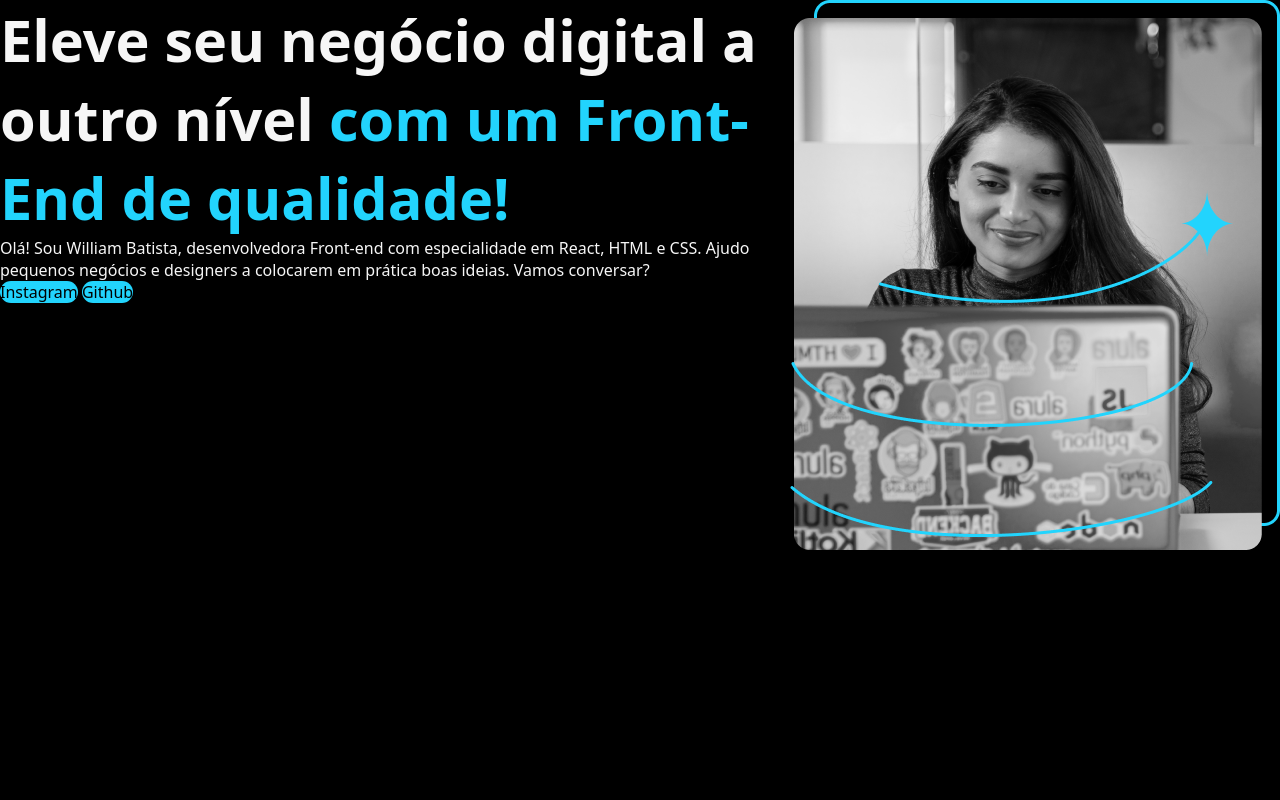
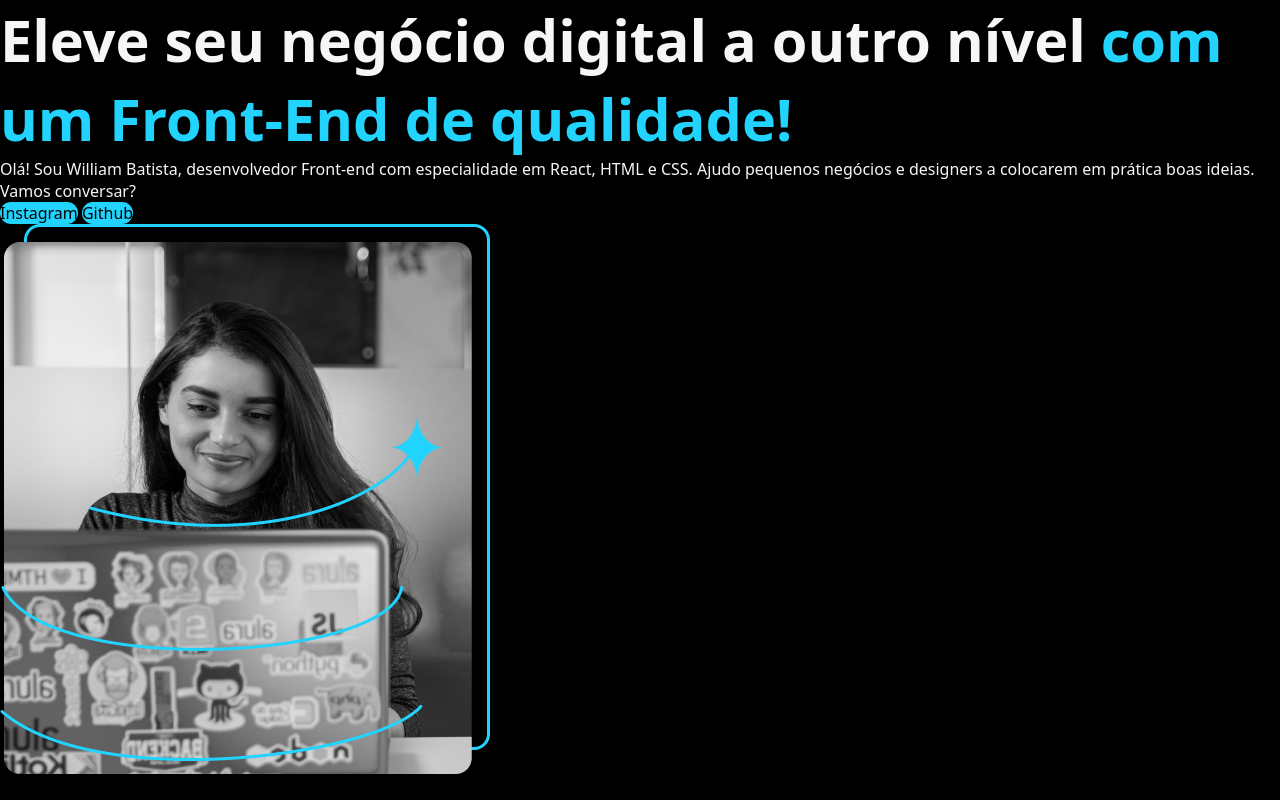
Before and after one commit to williamsantanadeveloper/html-css-alura, a plain HTML site: page projeto-figma/html/index.html in a window 1280 px wide. Drawn offline with Linux system fonts and the light colour scheme.

Commit message:
config projeto figma e add ex04

```diff
--- /dev/null
+++ b/ex04/css/reset.css
@@ -0,0 +1,4 @@
+* {
+    margin: 0;
+    padding: 0;
+}
--- /dev/null
+++ b/ex04/css/style.css
@@ -0,0 +1,23 @@
+body {
+    height: 100vh;
+    background-color: #000;
+    align-items: center;
+}
+
+header,
+main,
+footer {
+    box-sizing: border-box;
+}
+
+.main-container {
+    display: flex;
+    justify-content: space-between;
+    height: 30rem;
+    flex-direction: row;
+    flex-wrap: wrap;
+}
+
+.text {
+    color: #fff;
+}
--- a/projeto-figma/css/style.css
+++ b/projeto-figma/css/style.css
@@ -3,6 +3,8 @@
 }
 
 body {
+    height: 100vh;
+    box-sizing: border-box;
     background-color: #000;
     /* background-color: #ff5733; */
     /* background-color: #00ff00; */
@@ -27,12 +29,14 @@ strong {
     color: #22D4FD;
 }
 
-main {
+.main-container {
     display: flex;
+    align-items: center;
+    flex-direction: row;
+    flex-wrap: wrap;
 }
 
 a {
-
     text-decoration: none;
     background-color: #22D4FD;
     color: #000000;
--- a/projeto-figma/html/index.html
+++ b/projeto-figma/html/index.html
@@ -14,11 +14,11 @@
 
     </header>
 
-    <main>
+    <main class="main-container">
         <div>
             <h1>Eleve seu negócio digital a outro nível <strong class="text-blue">com um Front-End de
                     qualidade!</strong></h1>
-            <p>Olá! Sou William Batista, desenvolvedora Front-end com especialidade em React, HTML e CSS. Ajudo pequenos
+            <p>Olá! Sou William Batista, desenvolvedor Front-end com especialidade em React, HTML e CSS. Ajudo pequenos
                 negócios e designers a colocarem em prática boas ideias. Vamos conversar?</p>
             <a href="https://www.instagram.com/williamsantana_10/?theme=dark" target="_blank"
                 rel="noopener">Instagram</a>
```
Also changed, not shown: ex04/html/index.html (added, +31 -0 lines).
